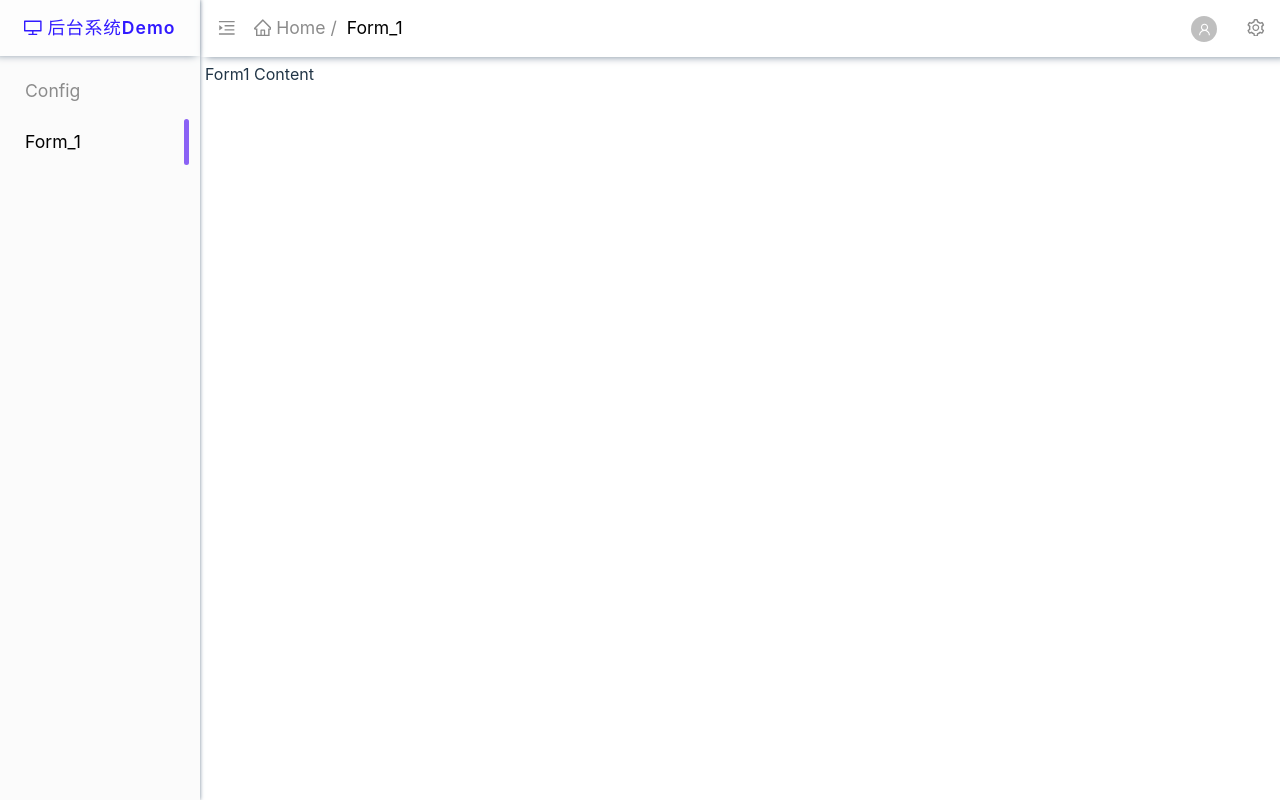
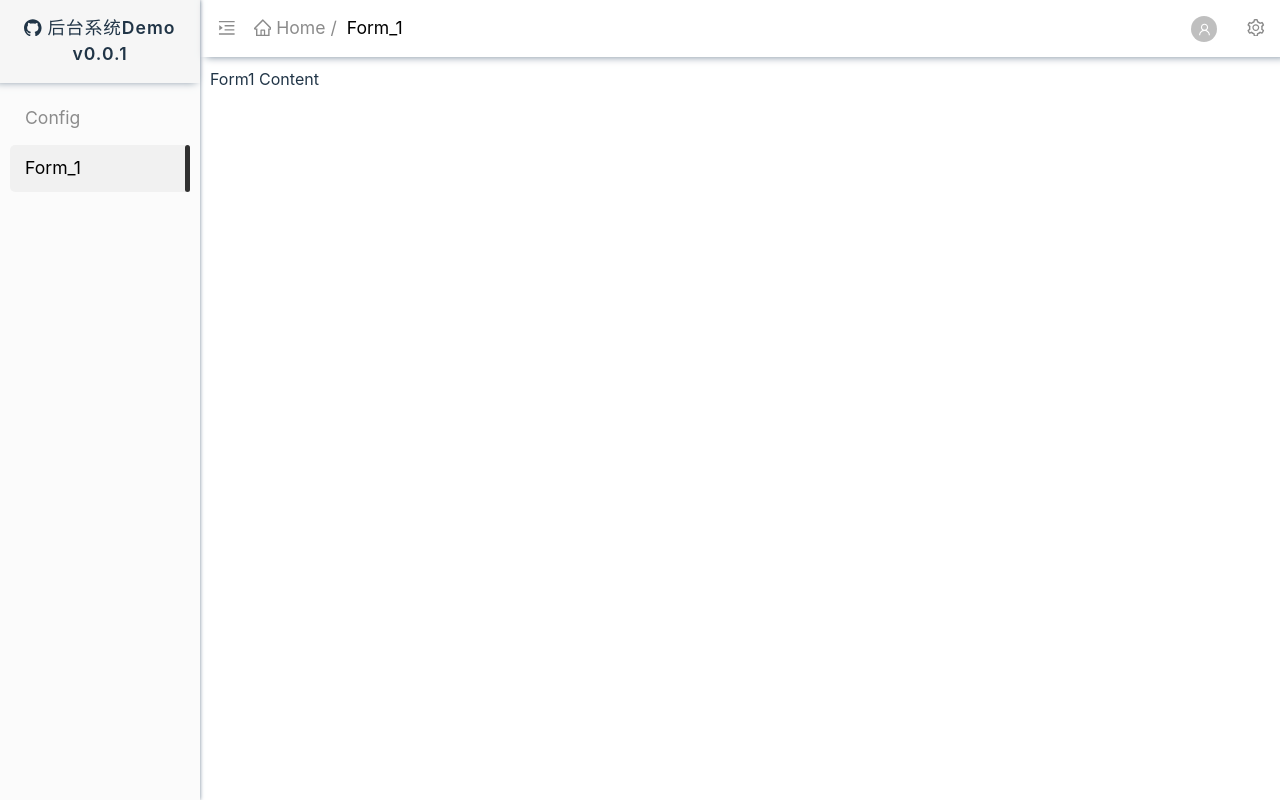
Before and after one commit to XIwE1/react-admin-component, a React (Vite) app: page / in a window 1280 px wide. Built offline with nearby package versions, Linux system fonts and the light colour scheme.

Commit message:
feat:优化css效果

```diff
--- a/src/layout/aside/index.jsx
+++ b/src/layout/aside/index.jsx
@@ -1,10 +1,16 @@
 import "./index.less";
-import { DesktopOutlined } from "@ant-design/icons";
+import { GithubOutlined } from "@ant-design/icons";
 
 const Aside = ({ props, children }) => {
+  const jumpToGitHub = () => window.open("https://github.com/XIwE1");
+
   return (
     <div className="aside">
-      <div className="title"><DesktopOutlined /> 后台系统Demo</div>
+      <div className="title" onClick={jumpToGitHub}>
+        <div className="">
+          <GithubOutlined /> 后台系统Demo v0.0.1
+        </div>
+      </div>
       <div className="list_container">{children}</div>
     </div>
   );
--- a/src/layout/aside/index.less
+++ b/src/layout/aside/index.less
@@ -3,14 +3,20 @@
   background-color: rgb(251, 251, 251);
   box-shadow: 0px 0 4px lightslategrey;
   .title {
+    position: relative;
     padding: 15px;
     text-align: center;
     letter-spacing: 1px;
     font-size: 1.1rem;
     font-weight: 600;
-    color: rgb(49, 26, 255);
+    // color: rgb(49, 26, 255);
     background-color: rgb(253, 253, 253);
     box-shadow: -4px -1px 8px lightslategrey;
+    transition: all 0.2s linear;
+    &:hover {
+      cursor: pointer;
+      background-color: rgba(black, 0.02);
+    }
   }
   .list_container {
     margin-top: 10px;
@@ -24,23 +30,23 @@
       border-radius: 5px;
       color: rgb(139, 139, 139);
       transition: all 0.2s linear;
-      &:hover {
+      &:hover,&.active:hover {
         cursor: pointer;
         color: black;
-        background-color: rgba(black, 0.08);
+        background-color: rgba(black, 0.1);
       }
       &.active {
         color: black;
-        // background-color: rgba(black, 0.1);
+        background-color: rgba(black, 0.04);
         &::after {
           content: "";
           position: absolute;
           top: 0;
-          right: 1px;
+          right: 0;
           height: 100%;
           width: 5px;
           border-radius: 3px;
-          background-color: rgb(139, 98, 245);
+          background-color: rgba(black, 0.8);
         }
       }
     }
--- a/src/layout/main/index.less
+++ b/src/layout/main/index.less
@@ -1,5 +1,5 @@
 .main {
-  padding: 5px;
+  padding: 10px;
   flex: 1;
   overflow: auto;
 }
```
